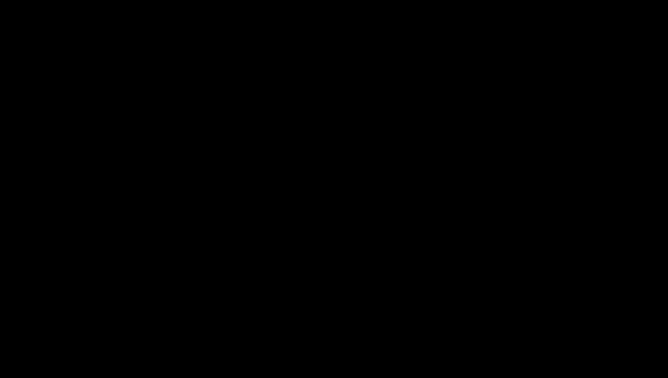
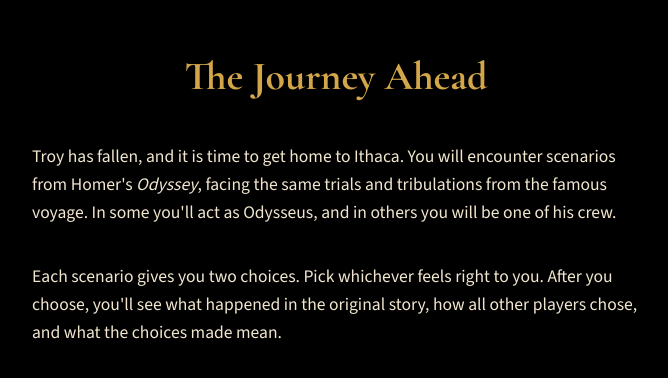
Before and after one commit to Rohan-Yelandur/mythology-final-project, a React (Create React App) app in the folder frontend/: page / in a window 1280 px wide. Shown: the part 2236-2614 px from the top of the page, without its empty margins (304-972 px from the left). Before the commit the page ends 2080 px from the top, so only its background shows below. Built offline with nearby package versions, Linux system fonts and the light colour scheme.

Commit message:
About section

```diff
--- a/frontend/src/App.js
+++ b/frontend/src/App.js
@@ -1,5 +1,6 @@
 import './App.css';
 import Hero from './components/Hero';
+import About from './components/About';
 import Scenario from './components/Scenario';
 import Summary from './components/Summary';
 
@@ -7,6 +8,7 @@ function App() {
   return (
     <div className="App">
       <Hero />
+      <About />
       <Scenario />
       <Summary />
     </div>
--- /dev/null
+++ b/frontend/src/components/About.css
@@ -0,0 +1,22 @@
+.about {
+  box-sizing: border-box;
+  min-height: 100vh;
+  display: flex;
+  flex-direction: column;
+  justify-content: center;
+  max-width: 40rem;
+  margin: 0 auto;
+  padding: 4rem 1rem;
+  color: #f1e6cf;
+  font-family: var(--font-secondary);
+  font-size: 1.1rem;
+  line-height: 1.6;
+}
+
+.about-heading {
+  margin: 0 0 1rem;
+  font-family: var(--font-main);
+  font-size: 2.5rem;
+  color: #d4a64a;
+  text-align: center;
+}
--- /dev/null
+++ b/frontend/src/components/About.js
@@ -0,0 +1,21 @@
+import './About.css';
+
+function About() {
+  return (
+    <section className="about">
+      <h2 className="about-heading">The Journey Ahead</h2>
+      <p>
+        Troy has fallen, and it is time to get home to Ithaca.
+        You will encounter scenarios from Homer's <em>Odyssey</em>,
+        facing the same trials and tribulations from the famous voyage.
+        In some you'll act as Odysseus, and in others you will be one of his crew.
+      </p>
+      <p>
+        Each scenario gives you two choices. Pick whichever feels right to you. After you choose, you'll see
+        what happened in the original story, how all other players chose, and what the choices made mean.
+      </p>
+    </section>
+  );
+}
+
+export default About;
--- a/frontend/src/components/Hero.css
+++ b/frontend/src/components/Hero.css
@@ -7,16 +7,11 @@
   display: block;
 }
 
-@media (max-width: 767px) {
-  .scroll-expand__media {
-    object-position: 90% center;
-  }
-}
-
 .scroll-expand__title {
   color: #f1e6cf;
-  font-size: min(21vw, 17.5vh);
+  font-size: min(18.5vw, 17.5vh);
   white-space: nowrap;
+  text-shadow: none;
 }
 
 .hero-heading {
@@ -51,3 +46,17 @@
   font-size: 0.75rem;
   text-align: right;
 }
+
+@media (max-width: 767px) {
+  .scroll-expand__media {
+    object-position: 90% center;
+  }
+
+  .scroll-expand__title {
+    text-shadow: 0 2px 16px rgba(0, 0, 0, 0.8);
+  }
+
+  .hero-subheading {
+    text-shadow: 0 0 3px rgba(0, 0, 0, 0.9), 0 0 8px rgba(0, 0, 0, 0.8), 0 2px 16px rgba(0, 0, 0, 0.8);
+  }
+}
--- a/frontend/src/components/Hero.js
+++ b/frontend/src/components/Hero.js
@@ -10,7 +10,7 @@ function Hero() {
     <ScrollExpand
       src="/ship_sunrise_painting.jpg"
       alt="Painting of a ship at sunrise"
-      title="The Odyssey"
+      title="Your Odyssey"
       startWidth={(size / width) * 100}
       startHeight={(size / height) * 100}
       scrollHint={
```
